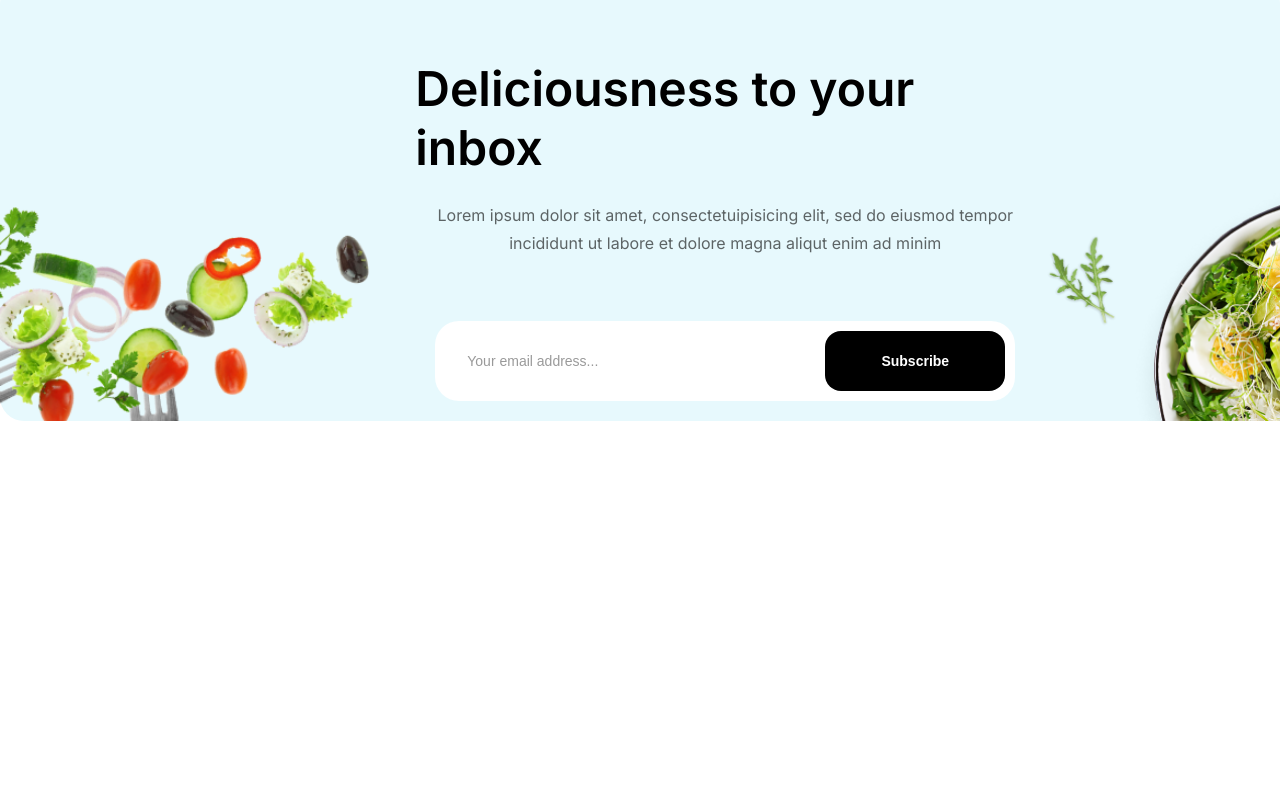
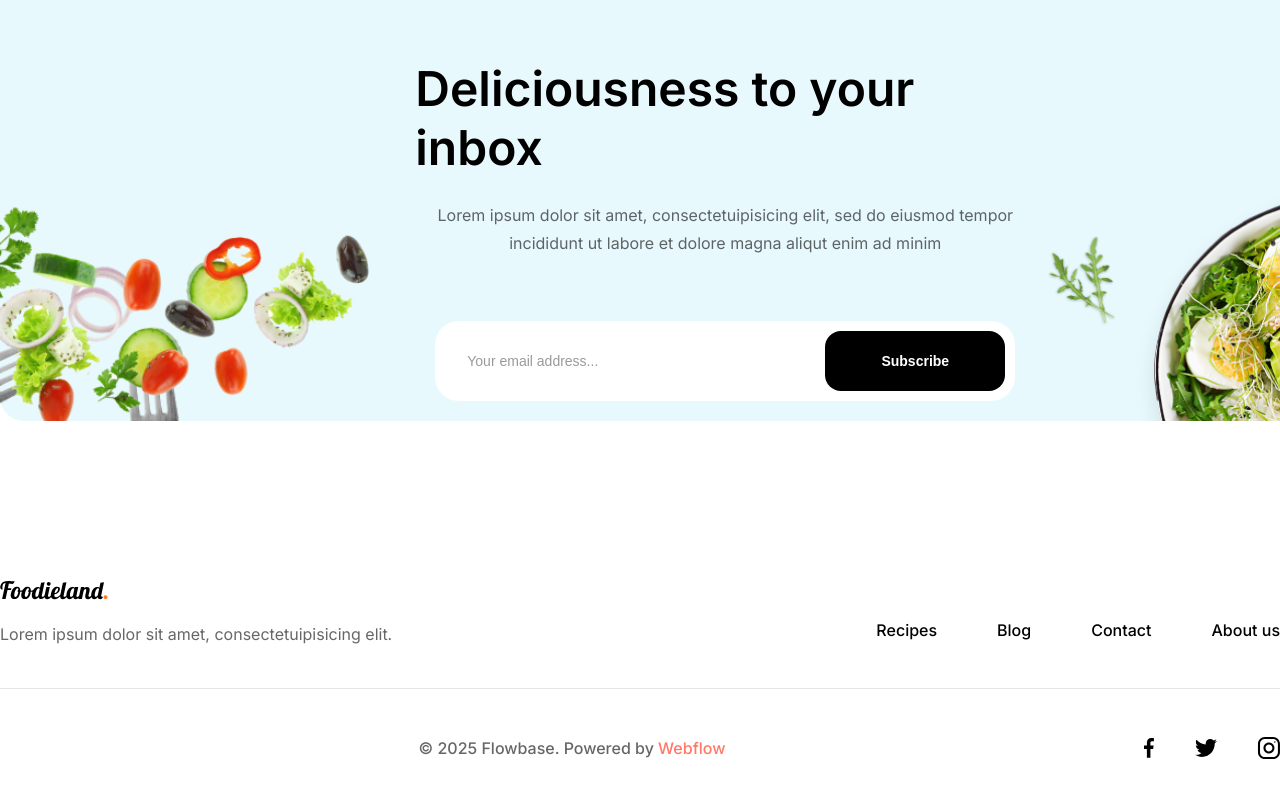
Before and after one commit to RayanneRamos/foodieland, a React (Vite) app: page / in a window 1280 px wide. Shown: the part 6396-7193 px from the top of the page. Before the commit the page ends 6817 px from the top, so only its background shows below. Built offline with nearby package versions, Linux system fonts and the light colour scheme.

Commit message:
:sparkles: feat: create a footer section in home page

```diff
--- a/src/pages/home/index.tsx
+++ b/src/pages/home/index.tsx
@@ -20,6 +20,7 @@ import { InstagramLogo } from "phosphor-react";
 import { CardOtherRecipes } from "../../components/cardOtherRecipes";
 import { moreRecipes } from "../../utils/moreRecipes";
 import { Newsletter } from "../../components/newsletter";
+import { Footer } from "../../components/footer";
 
 export function Home() {
   return (
@@ -138,6 +139,9 @@ export function Home() {
       <div className={styles.newsletterContainer}>
         <Newsletter />
       </div>
+      <div className={styles.footerContainer}>
+        <Footer />
+      </div>
     </div>
   );
 }
```
